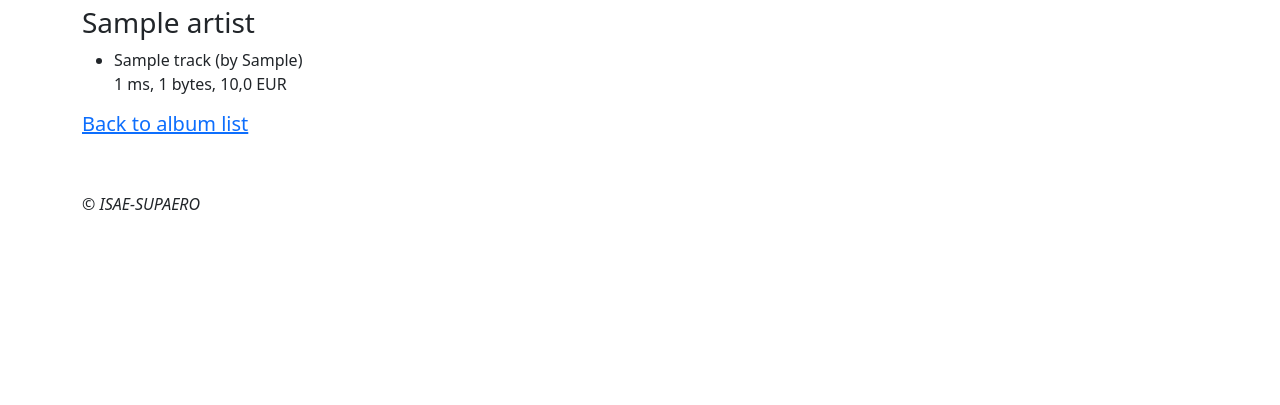
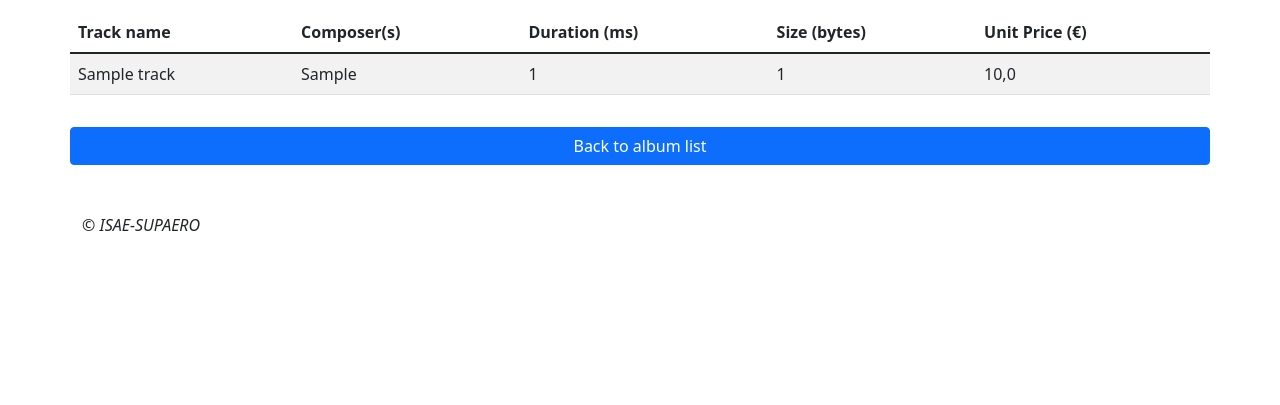
Before and after one commit to tanguy-perennou/chinook-2022, a Django app: page /disks/1/ in a window 1280 px wide. Shown: the part 150-555 px from the top of the page. Run offline with Django 4.2, Linux system fonts and the light colour scheme; tables that the repository leaves empty hold one stand-in row (values such as "Sample post").

Commit message:
Add Bootstrap to album details template

```diff
--- a/chinook/disks/templates/disks/album_details.html
+++ b/chinook/disks/templates/disks/album_details.html
@@ -4,15 +4,37 @@
 
 {% block content %}
 
-<h1>{{ album.title }}</h1>
-<h3>{{ album.artist.name }}</h3>
-<ul>
-{% for track in album.track_set.all %}
-    <li>{{ track.name }} (by {{ track.composer }})<br/>
-        {{ track.milliseconds }} ms, {{ track.bytes }} bytes, {{ track.unitPrice }} EUR</li>
-{% endfor %}
-</ul>
+<div class="row pb-3">
+    <h2>{{ album.title }} <small>by {{ album.artist.name }}</small></h2>
+</div>
 
-<h5><a href="{% url 'disks:albums_list' %}">Back to album list</a></h5>
+<div class="row">
+    <table class="table table-striped">
+        <thead>
+        <tr>
+            <th>Track name</th>
+            <th>Composer(s)</th>
+            <th>Duration (ms)</th>
+            <th>Size (bytes)</th>
+            <th>Unit Price (&euro;)</th>
+        </tr>
+        </thead>
+        <tbody>
+        {% for track in album.track_set.all %}
+            <tr>
+                <td>{{ track.name }}</td>
+                <td>{{ track.composer }}</td>
+                <td>{{ track.milliseconds }}</td>
+                <td>{{ track.bytes }}</td>
+                <td>{{ track.unitPrice }}</td>
+            </tr>
+        {% endfor %}
+        </tbody>
+    </table>
+</div>
+
+<div class="row pt-3">
+    <a class="btn btn-primary" href="{% url 'disks:albums_list' %}">Back to album list</a>
+</div>
 
 {% endblock content %}
```
